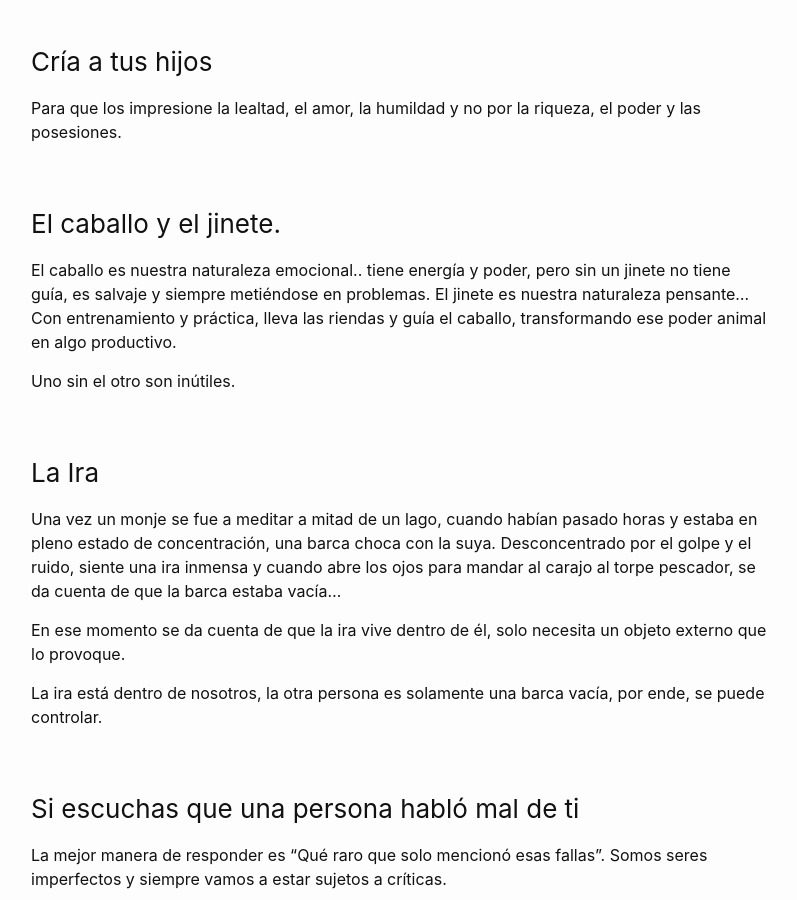
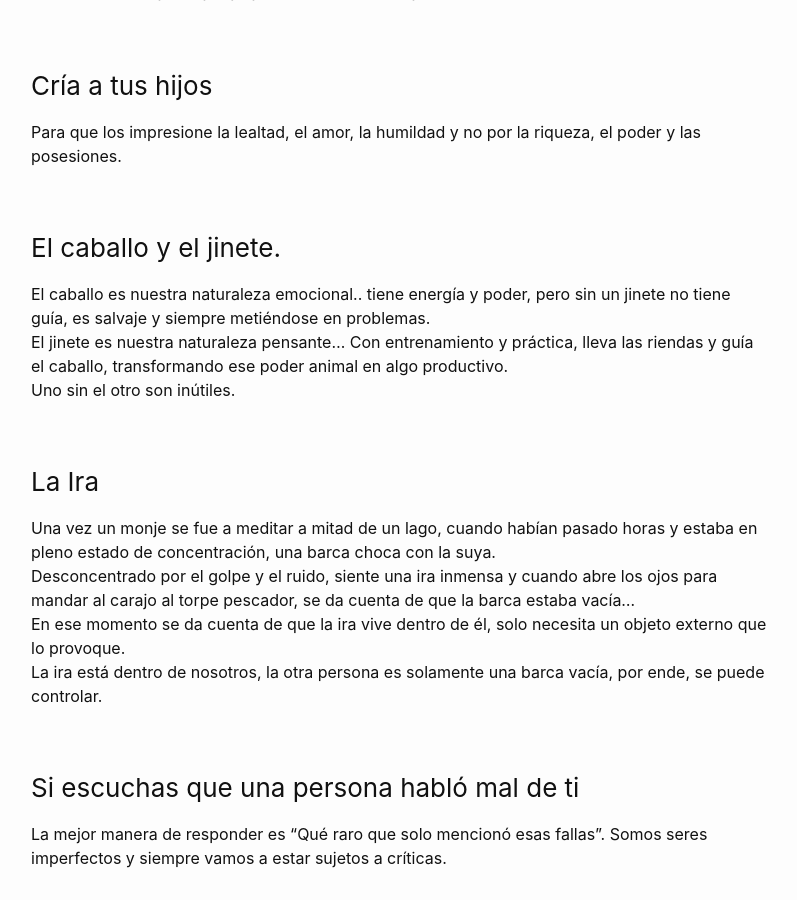
Before and after one commit to petesect18/notas, a Jekyll site: the page built from _posts/2023-11-12-Treintayocho.md.md, in a window 1280 px wide and 900 px high, scrolled down 4178 px. Shown: the whole window, without its empty margins (239-1036 px from the left). Built offline with Jekyll 4.4.1, drawn with Linux system fonts in a browser that asks for light colours; some of the changed text lies outside the part shown.

```diff
--- a/_posts/2023-11-12-Treintayocho.md.md
+++ b/_posts/2023-11-12-Treintayocho.md.md
@@ -14,11 +14,10 @@ El tiempo pasa y tiene la capacidad de hacerte más sabio si decides usar las ex
 ### Todo es Gasolina
 Cualquier cosa que te ocurra es gasolina para crear, por más que creas que no puedes sacar nada bueno de una situación mala.
 ### Nada es para Siempre [Impermanencia]
-Todo cambia, nada es para siempre, desde nuestros pensamientos, ideas, creencias hasta las células en nuestro cuerpo. Nos frustramos cuando las cosas cambian porque la permanencia da una falsa sensación de seguridad.
+Todo cambia, nada es para siempre, desde nuestros pensamientos, ideas, creencias hasta las células en nuestro cuerpo, nos frustramos cuando las cosas cambian porque la permanencia da una falsa sensación de seguridad.
 La verdad es que lo único constante es el cambio, para 'bien' o para 'mal'.
 ### La calidad de tu vida es igual a la calidad de tus pensamientos
-Tenemos que vivir la vida como si todo estuviera 'seteado' a nuestro favor.
-Si somos optimistas, veremos oportunidades que el pesimista no ve.
+Tenemos que vivir la vida como si todo estuviera 'seteado' a nuestro favor, si somos optimistas, veremos oportunidades que el pesimista no ve.
 ### Las cosas son como son, no como quieres que sean
 Por otro lado, en el balance de las cosas, sé pragmático y realista.
 Está claro que no vas a ser una estrella de rock, pero sí te puedes divertir tocando música en vivo.
@@ -66,14 +65,11 @@ Para que los impresione la lealtad, el amor, la humildad y no por la riqueza, el
 ### El caballo y el jinete.
 El caballo es nuestra naturaleza emocional.. tiene energía y poder, pero sin un jinete no tiene guía, es salvaje y siempre metiéndose en problemas.
 El jinete es nuestra naturaleza pensante... Con entrenamiento y práctica, lleva las riendas y guía el caballo, transformando ese poder animal en algo productivo.
-
 Uno sin el otro son inútiles.
 ### La Ira
 Una vez un monje se fue a meditar a mitad de un lago, cuando habían pasado horas y estaba en pleno estado de concentración, una barca choca con la suya.
 Desconcentrado por el golpe y el ruido, siente una ira inmensa y cuando abre los ojos para mandar al carajo al torpe pescador, se da cuenta de que la barca estaba vacía...
-
 En ese momento se da cuenta de que la ira vive dentro de él, solo necesita un objeto externo que lo provoque.
-
 La ira está dentro de nosotros, la otra persona es solamente una barca vacía, por ende, se puede controlar.
 ### Si escuchas que una persona habló mal de ti
 La mejor manera de responder es "Qué raro que solo mencionó esas fallas". Somos seres imperfectos y siempre vamos a estar sujetos a críticas.
```
